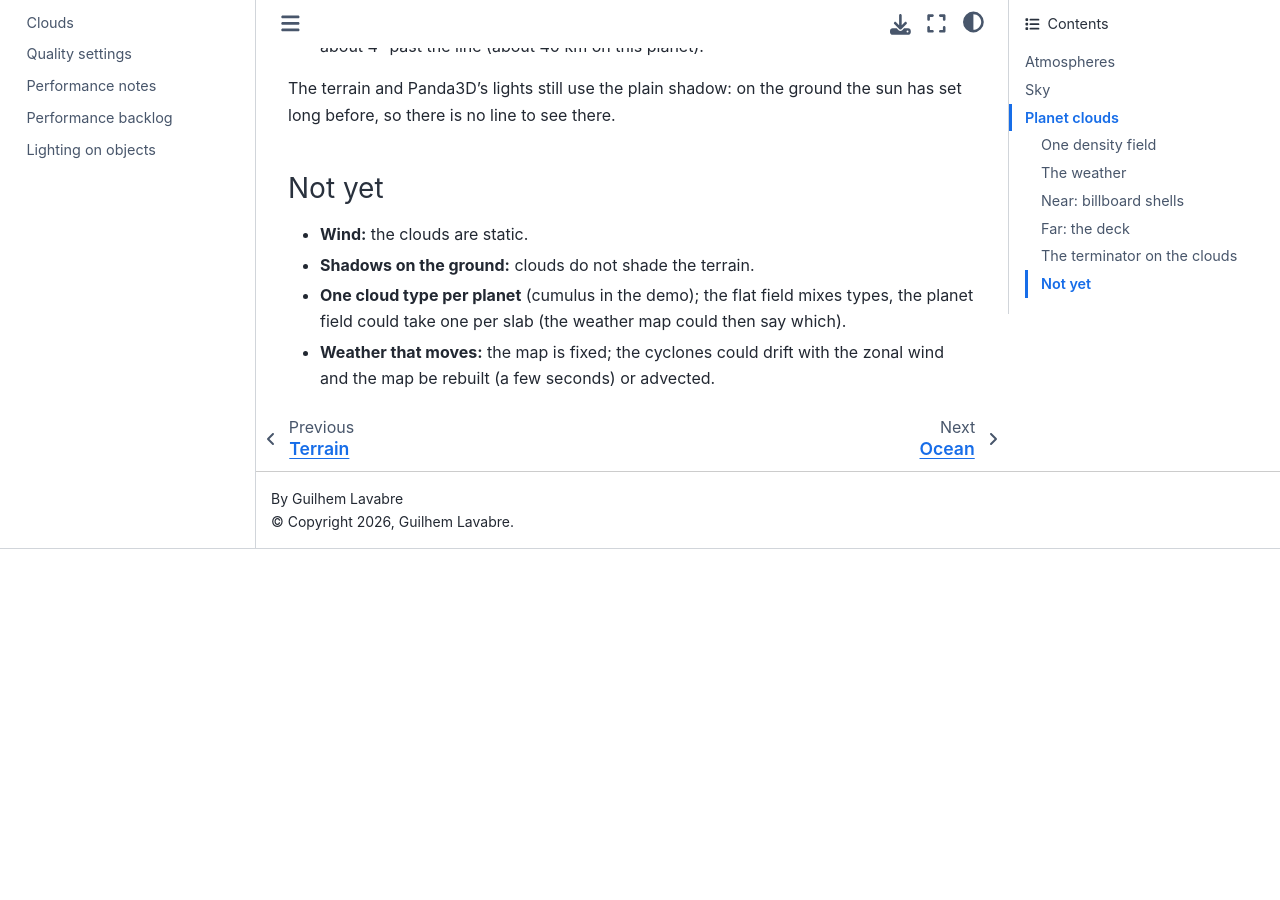
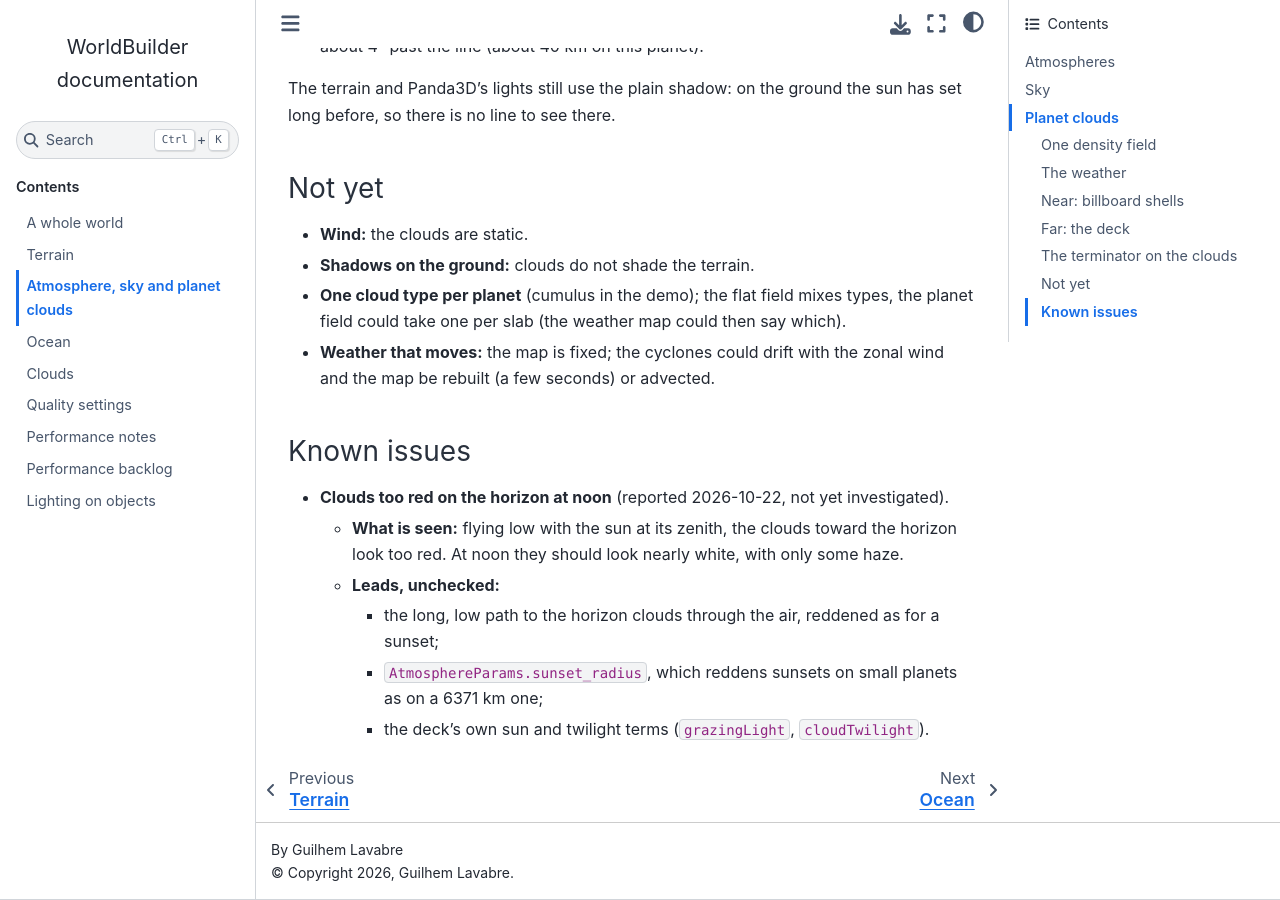
Before and after one commit to JoeDalton/WorldBuilder, a Sphinx documentation site: the page built from docs/source/atmosphere.md, in a window 1280 px wide and 900 px high, scrolled down 8990 px. Built offline with Sphinx 7.4.7 and the Sphinx Book theme 1.1.4, drawn with Linux system fonts in a browser that asks for light colours; pages that are not in the unit, such as notebooks, are missing from menus; before the commit the page ends 9539 px from its top, so only the background shows below that.

Commit message:
Further small integration work

```diff
--- a/docs/source/atmosphere.md
+++ b/docs/source/atmosphere.md
@@ -356,3 +356,18 @@
   then say which).
 - **Weather that moves:** the map is fixed; the cyclones could drift with the
   zonal wind and the map be rebuilt (a few seconds) or advected.
+
+### Known issues
+
+- **Clouds too red on the horizon at noon** (reported 2026-10-22, not yet
+  investigated).
+  - **What is seen:** flying low with the sun at its zenith, the clouds
+    toward the horizon look too red. At noon they should look nearly white,
+    with only some haze.
+  - **Leads, unchecked:**
+    - the long, low path to the horizon clouds through the air, reddened as
+      for a sunset;
+    - `AtmosphereParams.sunset_radius`, which reddens sunsets on small
+      planets as on a 6371 km one;
+    - the deck's own sun and twilight terms (`grazingLight`,
+      `cloudTwilight`).
```
Also changed, not shown: docs/source/world.md (+4 -1 lines), 2 other files.
